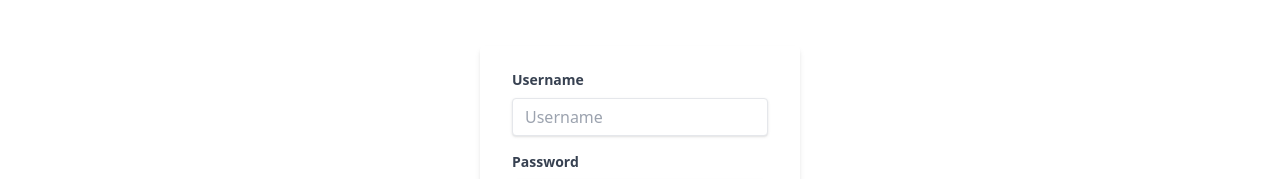
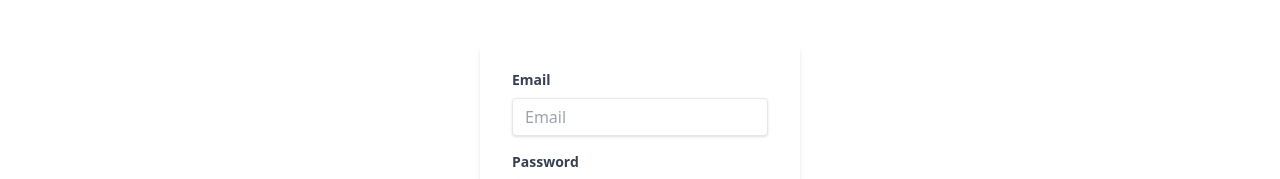
Before and after one commit to ryoosukesaito/Final-Node-MERN, a React (Create React App) app in the folder client/: page / in a window 1280 px wide. Shown: the part 163-342 px from the top of the page. Built offline with nearby package versions, Linux system fonts and the light colour scheme.

Commit message:
modifiy changed input value on login page

```diff
--- a/client/src/pages/Login.js
+++ b/client/src/pages/Login.js
@@ -13,7 +13,7 @@ function Login() {
       : setPwStyle({ type: "password", icon: "fa-regular fa-eye-slash" });
   }
 
-  const [name, setName] = useState("")
+  const [email, setEmail] = useState("")
   const [password, setPassword] = useState('')
 
   function handleLogin(e) {
@@ -32,17 +32,17 @@ function Login() {
             <div className="mb-4">
               <label
                 className="block text-gray-700 text-sm font-bold mb-2"
-                for="username"
+                for="email"
               >
-                Username
+                Email
               </label>
               <input
                 className="shadow appearance-none border rounded w-full py-2 px-3 text-gray-700 leading-tight focus:outline-none focus:shadow-outline"
-                type="text"
-                placeholder="Username"
+                type="email"
+                placeholder="Email"
                 autocomplete="off"
-                onChange={(e)=> setName(e.target.value)}
-                value={name}
+                onChange={(e)=> setEmail(e.target.value)}
+                value={email}
                 required
               />
             </div>
```
